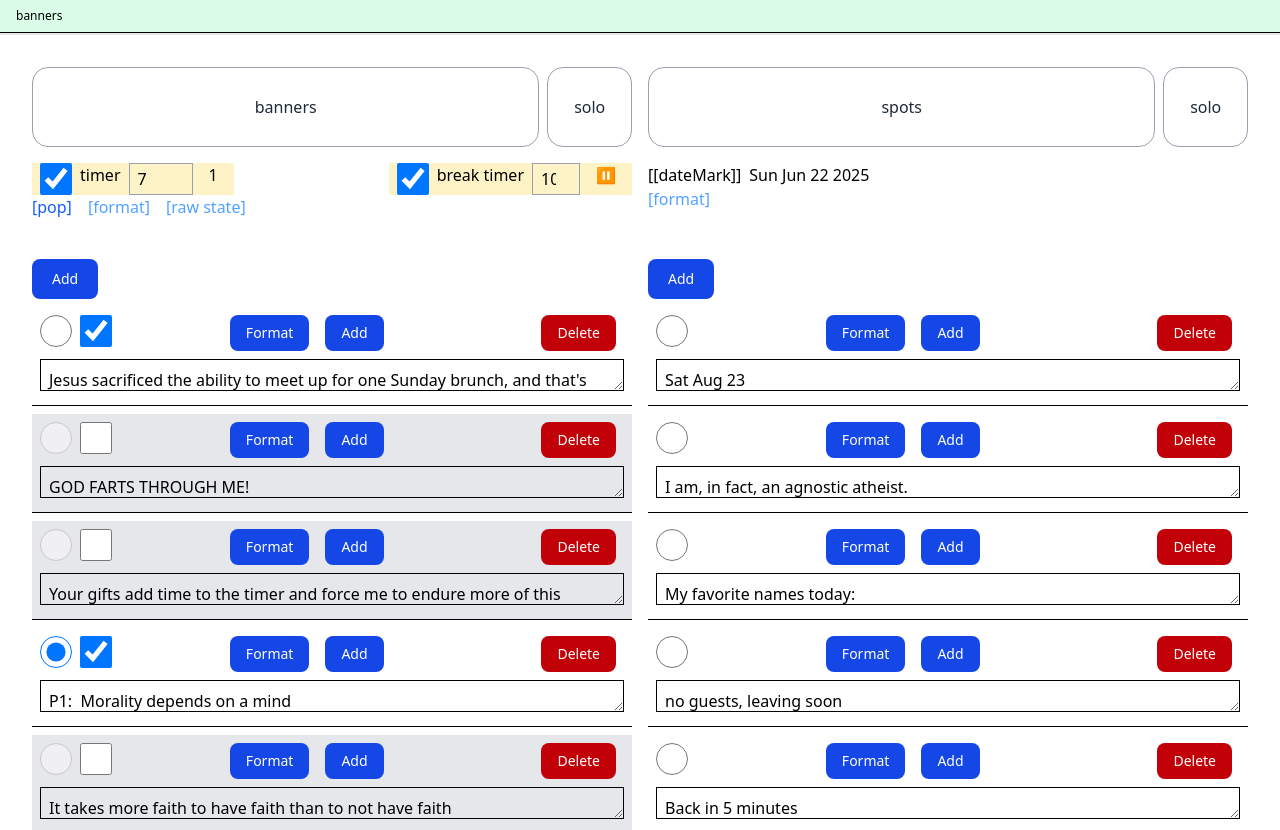
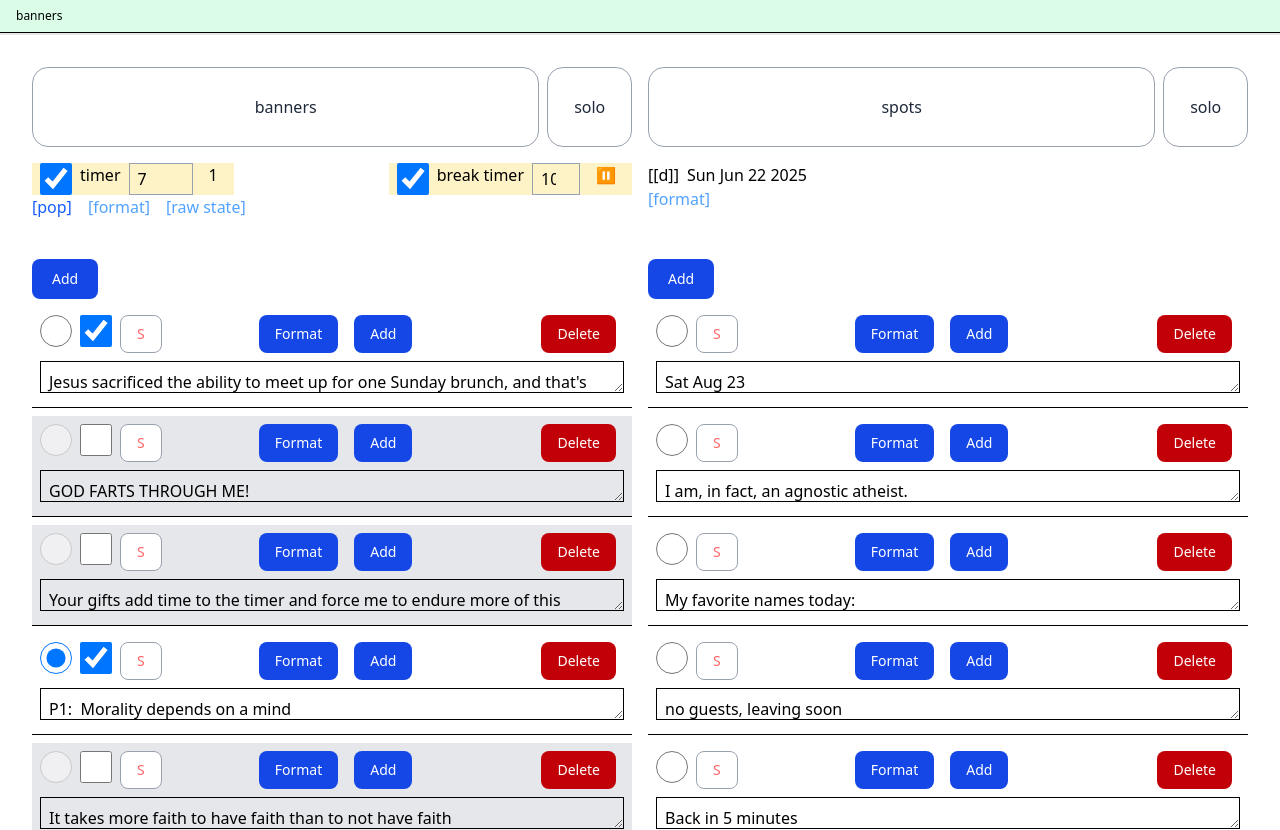
Before and after one commit to ggalcik/livetext, a React (Vite) app: page / in a window 1280 px wide. Shown: the top 830 px of the page. Built offline with nearby package versions, Linux system fonts and the light colour scheme.

Commit message:
viewport moving, solo banner buttons, date refills in text

```diff
--- a/package.json
+++ b/package.json
@@ -12,7 +12,9 @@
   "dependencies": {
     "@tailwindcss/cli": "^4.1.10",
     "@tailwindcss/vite": "^4.1.8",
+    "class-variance-authority": "^0.7.1",
     "clsx": "^2.1.1",
+    "date-fns": "^4.1.0",
     "react": "^19.1.0",
     "react-dom": "^19.1.0",
     "react-router-dom": "^7.6.2",
--- /dev/null
+++ b/src/components/Button.tsx
@@ -0,0 +1,42 @@
+import { cva, type VariantProps } from 'class-variance-authority';
+import React from 'react';
+
+
+const buttonVariants = cva(
+   'focus:ring-4 focus:ring-blue-300 font-medium rounded-lg me-2 mb-2  focus:outline-none  cursor-pointer',
+
+
+    {variants: {
+      variant: {
+        a: 'text-white bg-blue-700 hover:bg-blue-800 focus:ring-blue-300 ',
+        b: 'text-gray-900  bg-white border border-gray-400 hover:bg-gray-100 hover:text-blue-700  focus:ring-gray-100',
+        c: ' text-gray-400  bg-gray-200 border border-gray-400  hover:bg-gray-100  focus:ring-gray-100 ',
+      },
+      size: {
+        sm: 'text-xs px-2 py-0.5',
+        med: 'text-sm px-4 py-2 text-red-400'
+      }
+    },
+    defaultVariants: {
+      variant: 'a',
+      size: 'med'
+    },
+  }
+);
+
+
+interface ButtonProps extends React.ButtonHTMLAttributes<HTMLButtonElement>, VariantProps<typeof buttonVariants> {}
+
+export const Button: React.FC<ButtonProps> = React.forwardRef<HTMLButtonElement, ButtonProps>(
+  ({ variant, size, className, children, ...rest }, ref) => (
+    <button
+      className={`${buttonVariants({ variant })} ${className ?? ''}`}
+      ref={ref}
+      {...rest}
+    >
+      {children}
+    </button>
+  )
+);
+
+Button.displayName = 'Button';
--- a/src/components/util.ts
+++ b/src/components/util.ts
@@ -1,4 +1,8 @@
+import { format } from "date-fns";
 
-export function dateStr() {
-  return new Date().toDateString();
+export function dateStr(fmt?: string) {
+  if (!fmt)
+    return new Date().toDateString();
+
+  return format(new Date(), fmt );
 }
--- a/src/context/LiveData/LiveDataReducer.ts
+++ b/src/context/LiveData/LiveDataReducer.ts
@@ -207,7 +207,6 @@ return newState;
       const [thisTimer, otherTimer] = [{...state[which]}, {...state[other]}];
 
       if (which === 'timer' && thisTimer.on && otherTimer.on) {
-        glog("this here");
         thisTimer.waiting = false;
         otherTimer.waiting = true;
         otherTimer.on = false;
--- a/src/features/BannerAdmin/ItemControls.tsx
+++ b/src/features/BannerAdmin/ItemControls.tsx
@@ -4,6 +4,7 @@ import type { Banner, PopupState } from "../../context/LiveData/types";
 import { useLiveData } from "../../context/LiveData";
 import { useState } from "react";
 import clsx from "clsx";
+import { Button } from "../../components/Button";
 
 
 interface IItemControls {
@@ -40,6 +41,7 @@ export default function ItemControls({ item, idx, popupState }: IItemControls) {
                 onChange={() => dispatch({ type: "banner/setActive", payload: { type: item.type, idx } })}
             />
             {item.type === 'rotating' &&
+                <>
                     <input
                         type="checkbox"
                         name={`bannerOn_${idx}`}
@@ -47,24 +49,34 @@ export default function ItemControls({ item, idx, popupState }: IItemControls) {
                         checked={item.on === undefined ? false : item.on}
                         onChange={() => dispatch({ type: "banner/toggleOne", payload: { idx } })}
                     />
+                    <Button variant="b" size="sm"  disabled={!item.on}
+                        onClick={() => {
+                            dispatch({ type: "banner/setActive", payload: { type: 'rotating', idx } });
+                            dispatch({ type: "banner/solo" });
+                        }}>S</Button>
+                </>
+            }
+            {item.type === 'spot' &&
+                <Button variant="b" size="sm"
+                    onClick={() => {
+                        dispatch({ type: "banner/setActive", payload: { type: 'spot', idx } });
+                        dispatch({ type: "spot/solo" });
+                    }}>S</Button>
             }
         </div>
 
         <div className="flex gap-2">
-            <button
-                className="text-white bg-blue-700 hover:bg-blue-800 focus:ring-4 focus:ring-blue-300 font-medium rounded-lg text-sm px-4 py-2 me-2 mb-2 dark:bg-blue-600 dark:hover:bg-blue-700 focus:outline-none dark:focus:ring-blue-800 cursor-pointer"
+            <Button
                 onClick={(e) => {
                     if (visiblePopup === `${item.type}_${idx}`) {
                         setVisiblePopup(null);
                     } else {
                         setVisiblePopup(`${item.type}_${idx}`);
                     }
-                }
-
-                }
+                }}
             >
                 Format
-            </button>
+            </Button>
             {/* // TODO: this relative box is causing formatting issues when active
         //  */}
             {visiblePopup == `${item.type}_${idx}` && (
@@ -84,13 +96,19 @@ export default function ItemControls({ item, idx, popupState }: IItemControls) {
                 </div>
             )}
 
-            <button
+            <Button
+                type="button"
+                onClick={() => dispatch({ type: "banner/add", payload: { type: item.type, idx: idx + 1 } })}
+            >
+                Add
+            </Button>
+            {/* <button
                 type="button"
                 className="text-white bg-blue-700 hover:bg-blue-800 focus:ring-4 focus:ring-blue-300 font-medium rounded-lg text-sm px-4 py-2 me-2 mb-2 dark:bg-blue-600 dark:hover:bg-blue-700 focus:outline-none dark:focus:ring-blue-800 cursor-pointer"
                 onClick={() => dispatch({ type: "banner/add", payload: { type: item.type, idx: idx + 1 } })}
             >
                 Add
-            </button>
+            </button> */}
         </div>
 
         <div className="flex relative z-0">
--- a/src/features/LiveDisplay/ItemDisplay.tsx
+++ b/src/features/LiveDisplay/ItemDisplay.tsx
@@ -1,6 +1,7 @@
 import React, { useEffect, useState } from "react";
 import clsx from "clsx";
 import type { Banner, BannerCSS, BannerType } from "../../context/LiveData/types";
+import { dateStr } from "../../components/util";
 
 interface ItemDisplayProps {
   banner: Banner;
@@ -40,7 +41,10 @@ export default function ItemDisplay({ banner, defaultCSS, initialCSS, bannerType
 
   function liveTextDisplay(text: string) {
     if (!text.trim()) return "[no text]";
-    return text.replace(/(?:\r\n|\r|\n)/g, "<br>");
+
+    let newText = text;
+    newText = newText.replace('[[d]]', dateStr('iii MMM d yyyy G'));
+    return newText.replace(/(?:\r\n|\r|\n)/g, "<br>");
   }
 
   const animStyle = bannerType === 'spot'
--- a/src/features/LiveDisplay/MasterViewport.tsx
+++ b/src/features/LiveDisplay/MasterViewport.tsx
@@ -1,6 +1,7 @@
 import clsx from "clsx";
 import { useRef, useEffect, useCallback, useState } from 'react';
 import { useMeasure } from "react-use";
+import glog from "../../components/glog";
 
 
 interface IMasterViewport {
@@ -17,7 +18,7 @@ function randomHexColor(): `#${string}` {
 export function MasterViewport({ children }: IMasterViewport) {
 
     const [panelMoving, setPanelMoving] = useState(false);
-    const [pointer, setPointer] = useState({ pxp: 0, pyp: 0 })
+    const [pointer, setPointer] = useState<{ pxp: number; pyp: number } | null>(null)
     const [edges, setEdges] = useState({
         top: 50,
         left: 0,
@@ -28,32 +29,41 @@ export function MasterViewport({ children }: IMasterViewport) {
     const [masterRef, { width: masterWidth, height: masterHeight }] = useMeasure<HTMLDivElement>();
 
 
-    // simple! now:
-    // TODO: make it move the box entire rather than just an edge
-    // define a tolerance distance, e.g. more than 10 pixels away, move the box instead of the edge
-    // will need to put previous position in state, to compare to current position, then
-    // move edges accordingly
-
     // TODO: save position to state on mouseup
     function doPanelMove(evt: React.MouseEvent) {
-        evt.preventDefault();
-        // 0-100 percent of screen
+        evt.preventDefault()
+        const EDGE_NUDGE = 2; // edge will be positioned this percent outside pointer location
+        const EDGE_RANGE = 5; // this percent away, we're moving the box, not just an edge
+        const newEdges = { ...edges };
+
+        // convert pixel location to 0-100 percent of window
         const pxp = parseFloat((evt.pageX / masterWidth * 100).toFixed(1));
         const pyp = parseFloat((evt.pageY / masterHeight * 100).toFixed(1));
-        setPointer({ pxp, pyp });
-        const newEdges = { ...edges };
-        const EDGE_NUDGE = 5;
 
-        if (Math.abs(pyp - newEdges.top) < Math.abs(pyp - newEdges.bottom))
+        const [fromTop, fromBottom] = [Math.abs(pyp - edges.top), Math.abs(pyp - edges.bottom)];
+        const [fromLeft, fromRight] = [Math.abs(pxp - edges.left), Math.abs(pxp - edges.right)];
+
+        if (Math.min(fromTop, fromBottom, fromLeft, fromRight) > EDGE_RANGE) {
+            // move box
+            if (pointer != null) {
+                const [moveX, moveY] = [pxp - pointer.pxp, pyp - pointer.pyp];
+                newEdges.left += moveX;
+                newEdges.right += moveX;
+                newEdges.top += moveY;
+                newEdges.bottom += moveY;
+            }
+        } else {
+            if (fromTop < fromBottom)
                 newEdges.top = pyp - EDGE_NUDGE;
             else
                 newEdges.bottom = pyp + EDGE_NUDGE;
 
-        if (Math.abs(pxp - newEdges.left) < Math.abs(pxp - newEdges.right))
+            if (fromLeft < fromRight)
                 newEdges.left = pxp - EDGE_NUDGE;
             else
                 newEdges.right = pxp + EDGE_NUDGE;
-
+        }
+        setPointer({ pxp, pyp });
         setEdges(newEdges);
 
 
@@ -67,7 +77,7 @@ export function MasterViewport({ children }: IMasterViewport) {
             <div ref={masterRef}
                 className={clsx(`h-full w-full overflow-hidden relative z-0`)}
                 onMouseDown={(e) => { setPanelMoving(true); doPanelMove(e) }}
-                onMouseUp={() => setPanelMoving(false)}
+                onMouseUp={() => { setPanelMoving(false), setPointer(null)}}
                 onMouseMove={(e) => { if (panelMoving) doPanelMove(e) }}
             >
 
@@ -105,7 +115,7 @@ export function MasterViewport({ children }: IMasterViewport) {
                 {panelMoving &&
                     <div className="top-0 left-0 p-4 text-white">
                         window: {`${masterWidth.toFixed(1)}, ${masterHeight.toFixed(1)}`}<br />
-                        pointer: {pointer.pxp},{pointer.pyp}<br />
+                        pointer: {pointer && `${pointer.pxp},${pointer.pyp}`}<br />
                     </div>
                 }
             </div>
--- a/src/features/Spots/SpotsOpts.tsx
+++ b/src/features/Spots/SpotsOpts.tsx
@@ -15,7 +15,7 @@ export default function SpotsOpts({ popupState }: { popupState: PopupState }) {
     <div>
       <div className="flex gap-4">
         <div className={clsx("gap-2 inline-flex", {})}>
-          <div>[[dateMark]]</div>
+          <div>[[d]]</div>
           <div>{dateStr()}</div>
         </div>
       </div>
```
Also changed, not shown: 1 other file (tests, documents, lock files or other folders). Lines whose indentation alone changed are shown as unchanged.
